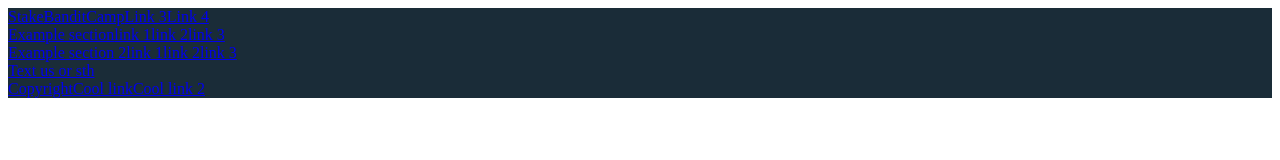
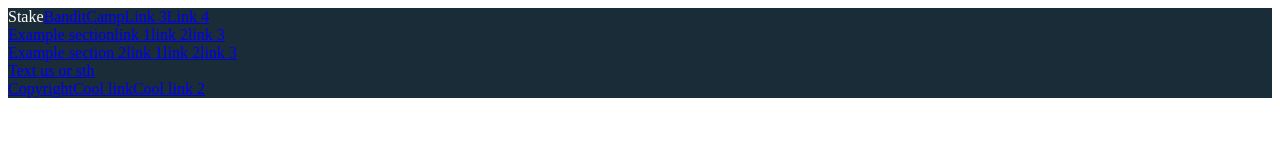
Before and after one commit to lek-tom/one-last-game, a React (Vite) app: page / in a window 1280 px wide. Shown: the top 160 px of the page. Built offline with nearby package versions, Linux system fonts and the light colour scheme.

Commit message:
working on main page, got an idea to make nav and footer better

```diff
--- a/package.json
+++ b/package.json
@@ -13,7 +13,8 @@
     "classnames": "^2.3.2",
     "react": "^18.2.0",
     "react-dom": "^18.2.0",
-    "react-router-dom": "^6.20.0"
+    "react-router-dom": "^6.20.0",
+    "styled-components": "^6.1.1"
   },
   "devDependencies": {
     "@types/react": "^18.2.37",
--- a/src/App.tsx
+++ b/src/App.tsx
@@ -3,6 +3,10 @@ import Navbar, { NavbarMain, NavbarElement, NavbarRow } from "./components/navba
 import Footer, {FooterSection, FooterSectionHeader, FooterSectionElement, FooterColumn, FooterMain, FooterBottom, FooterAdditionalText, FooterCaption, FooterCaptionElement} from "./components/footer/index"
 import {BrowserRouter} from "react-router-dom";
 
+// usunac styled components bo moze sie nie przydadza tak samo jak zapominiałem
+// linka i wszystkie elementy nava/footera mozna wystylowac className ale nie tego cel, nie po to styluje je w ich reactowym kodzie by znów stlyować je tam, gdzie je uzwywa
+// główny tag footer i navbar powoien przyjmować jeden argument którym będzie przedrostek nazwy klasy która będzie użwywana
+// np: <Navbar className={styles.main_navbar}> i ten main_ będzie dodawany do każdego elementu w tej klasie czyli: styles.main_navbar_element etc.
 function App() {
 
   return (
@@ -12,7 +16,7 @@ function App() {
           <Navbar>
             <NavbarMain>
               <NavbarRow>
-                <NavbarElement link={"https://stake.com"}>
+                <NavbarElement link={"https://stake.com"} className={styles.link}>
                   Stake
                 </NavbarElement>
                 <NavbarElement link={"https://bandit.camp"}>
--- a/src/components/navbar/NavbarElement.tsx
+++ b/src/components/navbar/NavbarElement.tsx
@@ -1,6 +1,5 @@
 import {Link} from "react-router-dom";
 import styles from "./styles.module.scss";
-
 
 export type NavbarElementProps = {
     children: ReactChildren;
--- a/src/styles.module.scss
+++ b/src/styles.module.scss
@@ -9,10 +9,11 @@ $fontColor: rgb(236, 225, 225);
   user-select: none;
 }
 
-link {text-decoration: none;}
-link:hover {text-decoration: none;}
-link:visited {text-decoration: none;}
-link:active {text-decoration: none;}
+.link {text-decoration: none;}
+.link:hover {text-decoration: none;}
+.link:visited {text-decoration: none;}
+.link:active {text-decoration: none;}
+.link {color: #FFFFFF;}
 
 .holder {
   background-color: $darkBackgroundColor;
```
Also changed, not shown: 1 other file (tests, documents, lock files or other folders).
